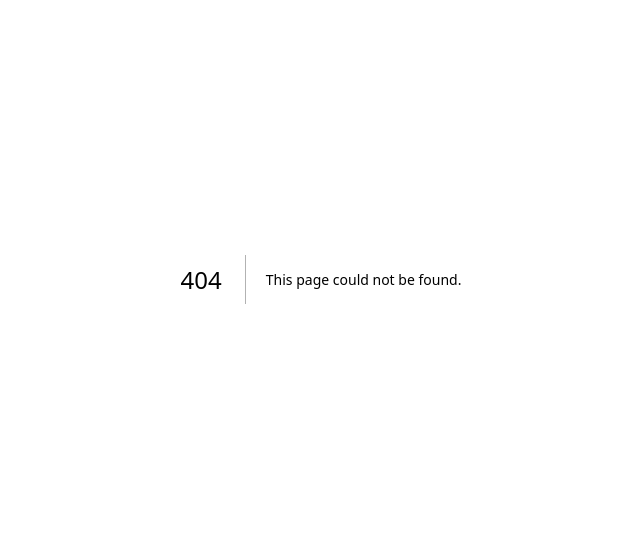
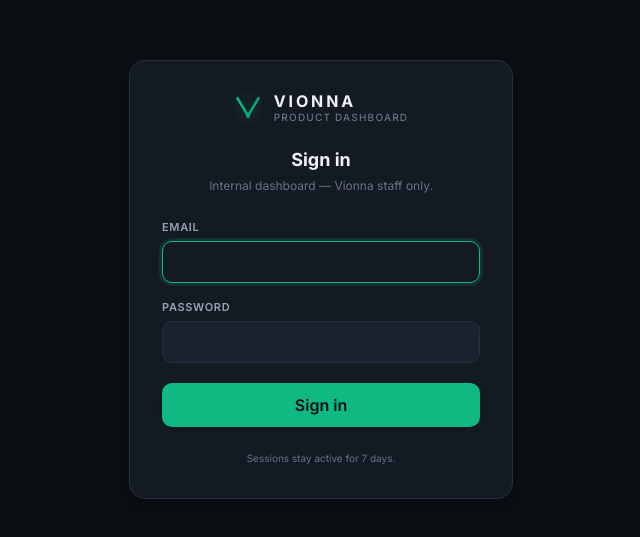
Before and after one commit to venekamp25-gif/Vionna-Dashboard, a Next.js app in the folder frontend/: page /login in a window 1280 px wide. Before the commit this address had no page. Shown: the part 121-658 px from the top of the page, without its empty margins (319-959 px from the left). Built offline with nearby package versions, Linux system fonts and the light colour scheme.

Commit message:
Phase 5: Auth — login page, JWT sessions (7-day), middleware route protection, logout button

```diff
--- /dev/null
+++ b/frontend/app/api/auth/login/route.ts
@@ -0,0 +1,31 @@
+import { NextRequest, NextResponse } from "next/server";
+import { checkCredentials, createSession, COOKIE_NAME, SESSION_MAX_AGE } from "@/lib/auth";
+
+export async function POST(req: NextRequest) {
+  let body: { email?: string; password?: string };
+  try {
+    body = await req.json();
+  } catch {
+    return NextResponse.json({ error: "Invalid request" }, { status: 400 });
+  }
+
+  const { email = "", password = "" } = body;
+
+  // Throttle a tiny bit to discourage brute force
+  await new Promise((r) => setTimeout(r, 300));
+
+  if (!checkCredentials(email, password)) {
+    return NextResponse.json({ error: "Invalid email or password" }, { status: 401 });
+  }
+
+  const token = await createSession(email);
+  const res = NextResponse.json({ success: true });
+  res.cookies.set(COOKIE_NAME, token, {
+    httpOnly: true,
+    secure: process.env.NODE_ENV === "production",
+    sameSite: "lax",
+    maxAge: SESSION_MAX_AGE,
+    path: "/",
+  });
+  return res;
+}
--- /dev/null
+++ b/frontend/app/api/auth/logout/route.ts
@@ -0,0 +1,8 @@
+import { NextResponse } from "next/server";
+import { COOKIE_NAME } from "@/lib/auth";
+
+export async function POST() {
+  const res = NextResponse.json({ success: true });
+  res.cookies.set(COOKIE_NAME, "", { maxAge: 0, path: "/" });
+  return res;
+}
--- /dev/null
+++ b/frontend/app/login/page.tsx
@@ -0,0 +1,103 @@
+"use client";
+
+import { useState, FormEvent } from "react";
+import { useRouter } from "next/navigation";
+import { Logo } from "@/components/Logo";
+
+export default function LoginPage() {
+  const router = useRouter();
+  const [email, setEmail] = useState("");
+  const [password, setPassword] = useState("");
+  const [loading, setLoading] = useState(false);
+  const [error, setError] = useState<string | null>(null);
+
+  const onSubmit = async (e: FormEvent) => {
+    e.preventDefault();
+    setLoading(true);
+    setError(null);
+    try {
+      const res = await fetch("/api/auth/login", {
+        method: "POST",
+        headers: { "Content-Type": "application/json" },
+        body: JSON.stringify({ email, password }),
+      });
+      const data = await res.json();
+      if (!res.ok || data.error) {
+        setError(data.error || "Login failed");
+        setLoading(false);
+        return;
+      }
+      router.push("/");
+      router.refresh();
+    } catch (e) {
+      const msg = e instanceof Error ? e.message : "Network error";
+      setError(msg);
+      setLoading(false);
+    }
+  };
+
+  return (
+    <main className="min-h-screen flex items-center justify-center bg-bg px-6">
+      <form
+        onSubmit={onSubmit}
+        className="w-full max-w-sm bg-bg-elev border border-border rounded-2xl p-8 shadow-lg"
+      >
+        <div className="flex justify-center mb-6">
+          <Logo />
+        </div>
+
+        <h1 className="text-[18px] font-bold text-text text-center mb-1">Sign in</h1>
+        <p className="text-[12px] text-text-faint text-center mb-6">
+          Internal dashboard — Vionna staff only.
+        </p>
+
+        <div className="mb-4">
+          <label className="block text-[11px] font-semibold tracking-[0.06em] uppercase text-text-dim mb-1.5">
+            Email
+          </label>
+          <input
+            type="email"
+            value={email}
+            onChange={(e) => setEmail(e.target.value)}
+            required
+            autoFocus
+            autoComplete="email"
+            className="w-full bg-bg-elev-2 border border-border rounded-[10px] px-3.5 py-2.5 text-[13px] text-text placeholder:text-text-faint transition-all duration-150 hover:border-border-hover focus:outline-none focus:border-accent focus:bg-bg-elev focus:ring-3 focus:ring-[var(--accent-soft)]"
+          />
+        </div>
+
+        <div className="mb-5">
+          <label className="block text-[11px] font-semibold tracking-[0.06em] uppercase text-text-dim mb-1.5">
+            Password
+          </label>
+          <input
+            type="password"
+            value={password}
+            onChange={(e) => setPassword(e.target.value)}
+            required
+            autoComplete="current-password"
+            className="w-full bg-bg-elev-2 border border-border rounded-[10px] px-3.5 py-2.5 text-[13px] text-text placeholder:text-text-faint transition-all duration-150 hover:border-border-hover focus:outline-none focus:border-accent focus:bg-bg-elev focus:ring-3 focus:ring-[var(--accent-soft)]"
+          />
+        </div>
+
+        {error && (
+          <div className="mb-4 px-3 py-2 rounded-md bg-danger/15 border border-danger/40 text-danger text-[12px]">
+            {error}
+          </div>
+        )}
+
+        <button
+          type="submit"
+          disabled={loading}
+          className="w-full h-11 inline-flex items-center justify-center gap-2 font-semibold rounded-[10px] bg-accent text-on-accent shadow-sm hover:bg-accent-hover disabled:opacity-50 disabled:cursor-not-allowed transition-all duration-150 active:scale-[0.98]"
+        >
+          {loading ? "Signing in…" : "Sign in"}
+        </button>
+
+        <p className="text-[10px] text-text-faint text-center mt-6">
+          Sessions stay active for 7 days.
+        </p>
+      </form>
+    </main>
+  );
+}
--- a/frontend/components/Header.tsx
+++ b/frontend/components/Header.tsx
@@ -2,6 +2,7 @@ import { Logo } from "./Logo";
 import { StoreToggle } from "./StoreToggle";
 import { ThemeToggle } from "./ThemeToggle";
 import { BackendStatusBadge } from "./BackendStatusBadge";
+import { LogoutButton } from "./LogoutButton";
 
 export function Header() {
   return (
@@ -11,6 +12,7 @@ export function Header() {
         <BackendStatusBadge />
         <StoreToggle />
         <ThemeToggle />
+        <LogoutButton />
       </div>
     </header>
   );
--- /dev/null
+++ b/frontend/components/LogoutButton.tsx
@@ -0,0 +1,36 @@
+"use client";
+
+import { useState } from "react";
+import { useRouter } from "next/navigation";
+
+export function LogoutButton() {
+  const router = useRouter();
+  const [loading, setLoading] = useState(false);
+
+  const logout = async () => {
+    setLoading(true);
+    try {
+      await fetch("/api/auth/logout", { method: "POST" });
+      router.push("/login");
+      router.refresh();
+    } catch {
+      setLoading(false);
+    }
+  };
+
+  return (
+    <button
+      onClick={logout}
+      disabled={loading}
+      title="Log out"
+      aria-label="Log out"
+      className="w-9 h-9 rounded-lg bg-bg-elev-2 border border-border text-text-dim hover:bg-bg-elev hover:border-danger hover:text-danger transition-all duration-200 flex items-center justify-center disabled:opacity-50"
+    >
+      <svg width="16" height="16" viewBox="0 0 24 24" fill="none" stroke="currentColor" strokeWidth="2" strokeLinecap="round" strokeLinejoin="round">
+        <path d="M9 21H5a2 2 0 0 1-2-2V5a2 2 0 0 1 2-2h4" />
+        <polyline points="16 17 21 12 16 7" />
+        <line x1="21" y1="12" x2="9" y2="12" />
+      </svg>
+    </button>
+  );
+}
--- /dev/null
+++ b/frontend/lib/auth.ts
@@ -0,0 +1,50 @@
+/**
+ * Auth helpers — JWT-based sessions with 7-day expiry, signed with AUTH_SECRET.
+ * Credentials live in env vars (AUTH_EMAIL + AUTH_PASSWORD). For a single user
+ * setup this is fine; switch to a database when there's more than one user.
+ */
+import { SignJWT, jwtVerify } from "jose";
+
+const SECRET = new TextEncoder().encode(
+  process.env.AUTH_SECRET || "dev-only-secret-change-in-prod-please-and-thanks-32-chars"
+);
+const SESSION_DURATION_SEC = 7 * 24 * 60 * 60;   // 7 days
+
+export const COOKIE_NAME = "vionna_session";
+
+export interface SessionPayload {
+  email: string;
+  iat?: number;
+  exp?: number;
+}
+
+export async function createSession(email: string): Promise<string> {
+  return await new SignJWT({ email })
+    .setProtectedHeader({ alg: "HS256" })
+    .setIssuedAt()
+    .setExpirationTime(`${SESSION_DURATION_SEC}s`)
+    .sign(SECRET);
+}
+
+export async function verifySession(token: string | undefined): Promise<SessionPayload | null> {
+  if (!token) return null;
+  try {
+    const { payload } = await jwtVerify(token, SECRET);
+    return payload as SessionPayload;
+  } catch {
+    return null;
+  }
+}
+
+/** Check credentials against env vars. */
+export function checkCredentials(email: string, password: string): boolean {
+  const expectedEmail = process.env.AUTH_EMAIL || "";
+  const expectedPassword = process.env.AUTH_PASSWORD || "";
+  if (!expectedEmail || !expectedPassword) return false;
+  return (
+    email.trim().toLowerCase() === expectedEmail.trim().toLowerCase() &&
+    password === expectedPassword
+  );
+}
+
+export const SESSION_MAX_AGE = SESSION_DURATION_SEC;
--- /dev/null
+++ b/frontend/middleware.ts
@@ -0,0 +1,36 @@
+import { NextRequest, NextResponse } from "next/server";
+import { verifySession, COOKIE_NAME } from "@/lib/auth";
+
+const PUBLIC_PATHS = ["/login", "/api/auth/login", "/api/auth/logout"];
+
+export async function middleware(req: NextRequest) {
+  const { pathname } = req.nextUrl;
+
+  // Allow public paths
+  if (PUBLIC_PATHS.some((p) => pathname === p || pathname.startsWith(p + "/"))) {
+    return NextResponse.next();
+  }
+  // Allow static assets (Next.js handles its own static folder)
+  if (
+    pathname.startsWith("/_next/") ||
+    pathname.startsWith("/favicon") ||
+    pathname.startsWith("/public/")
+  ) {
+    return NextResponse.next();
+  }
+
+  // Check session
+  const token = req.cookies.get(COOKIE_NAME)?.value;
+  const session = await verifySession(token);
+  if (!session) {
+    const loginUrl = new URL("/login", req.url);
+    return NextResponse.redirect(loginUrl);
+  }
+
+  return NextResponse.next();
+}
+
+export const config = {
+  // Run middleware on everything except Next.js internals + common image extensions
+  matcher: ["/((?!_next/static|_next/image|favicon.ico|.*\\.(?:svg|png|jpg|jpeg|gif|webp)$).*)"],
+};
--- a/frontend/package.json
+++ b/frontend/package.json
@@ -8,6 +8,7 @@
     "start": "next start"
   },
   "dependencies": {
+    "jose": "^6.2.3",
     "next": "16.2.6",
     "react": "19.2.4",
     "react-dom": "19.2.4"
```
Also changed, not shown: 1 other file (tests, documents, lock files or other folders).
